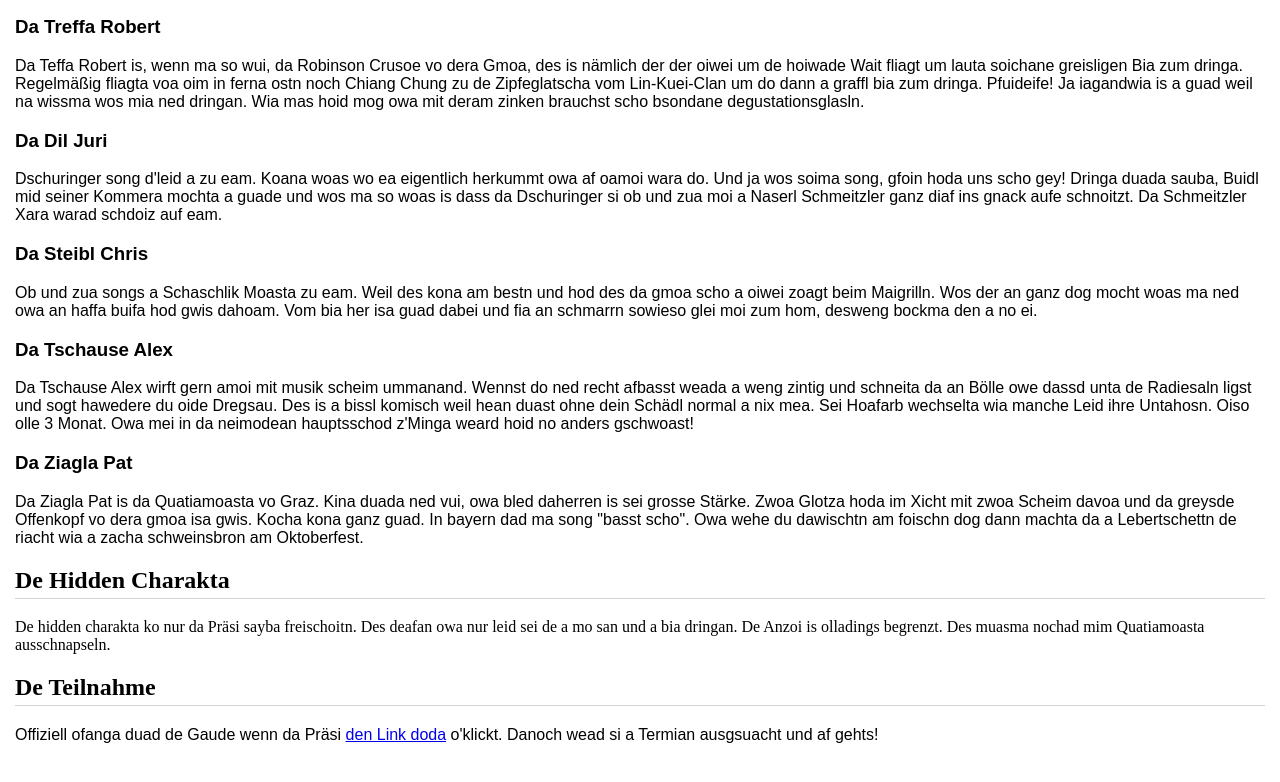
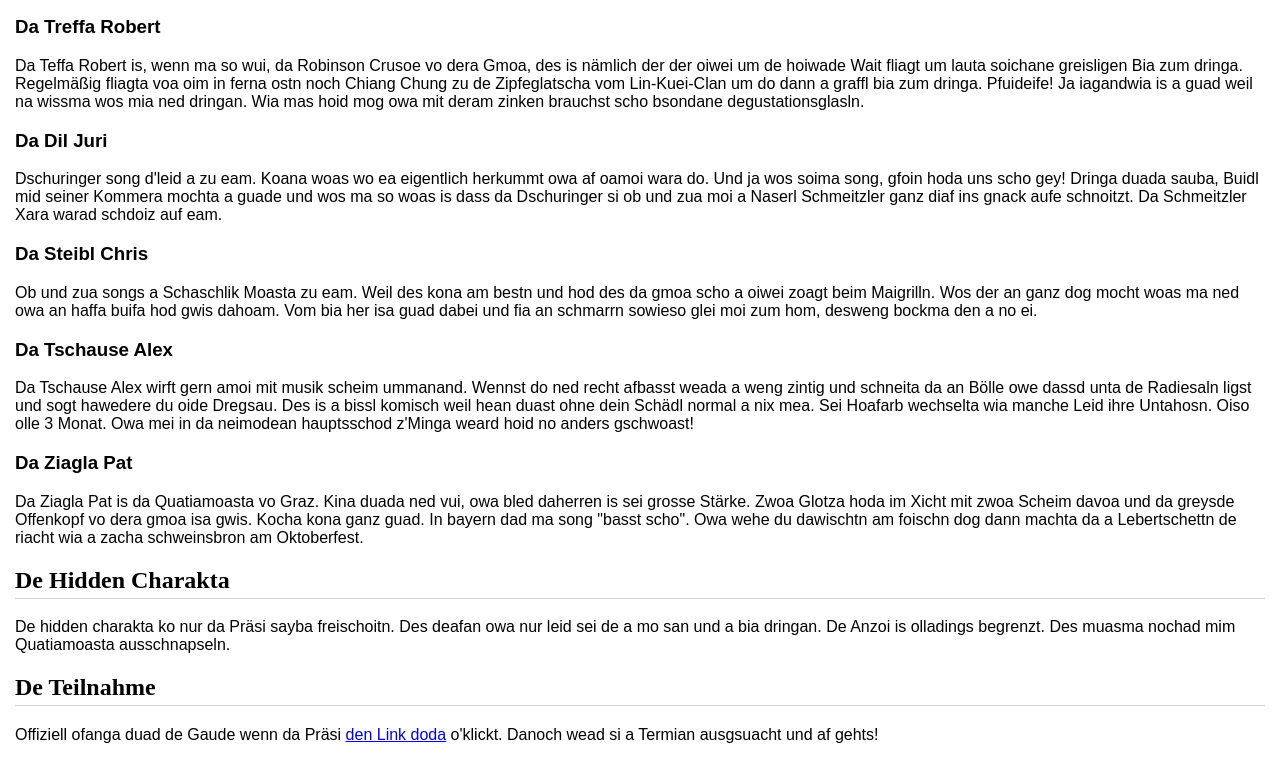
Before and after one commit to p4th4x0r/fourtysimon, a plain HTML site: page index.html in a window 1280 px wide. Shown: the part 943-1725 px from the top of the page. Drawn offline with Linux system fonts and the light colour scheme.

Commit message:
Fixed font issues

```diff
--- a/index.html
+++ b/index.html
@@ -71,7 +71,7 @@ h3 {
 <p class="p2">Da Ziagla Pat is da Quatiamoasta vo Graz. Kina duada ned vui, owa bled daherren is sei grosse Stärke. Zwoa Glotza hoda im Xicht mit zwoa Scheim davoa und da greysde Offenkopf vo dera gmoa isa gwis. Kocha kona ganz guad. In bayern dad ma song "basst scho". Owa wehe du dawischtn am foischn dog dann machta da a Lebertschettn de riacht wia a zacha schweinsbron am Oktoberfest.</p>
 
 <h2>De Hidden Charakta</h2>
-De hidden charakta ko nur da Präsi sayba freischoitn. Des deafan owa nur leid sei de a mo san und a bia dringan. De Anzoi is olladings begrenzt. Des muasma nochad mim Quatiamoasta ausschnapseln.
+<p class="p2">De hidden charakta ko nur da Präsi sayba freischoitn. Des deafan owa nur leid sei de a mo san und a bia dringan. De Anzoi is olladings begrenzt. Des muasma nochad mim Quatiamoasta ausschnapseln.</p>
 
 <h2>De Teilnahme</h2>
 <p class="p2">Offiziell ofanga duad de Gaude wenn da Präsi <a href="https://chat.whatsapp.com/BKJIScc6vgL0Sb56682pH1">den Link doda</a> o'klickt. Danoch wead si a Termian ausgsuacht und af gehts!</p>
```
